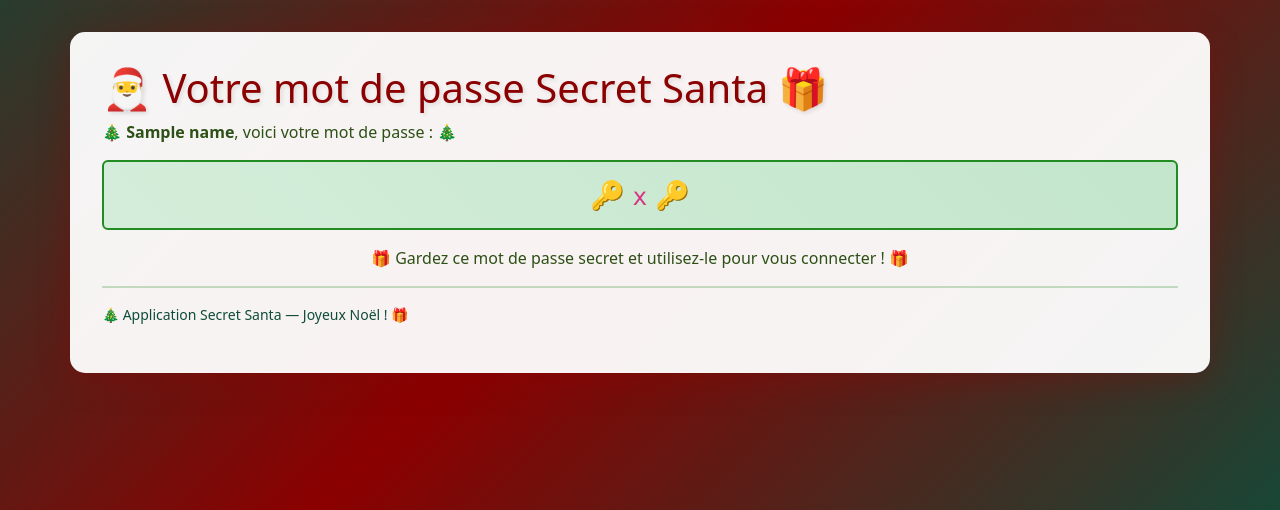
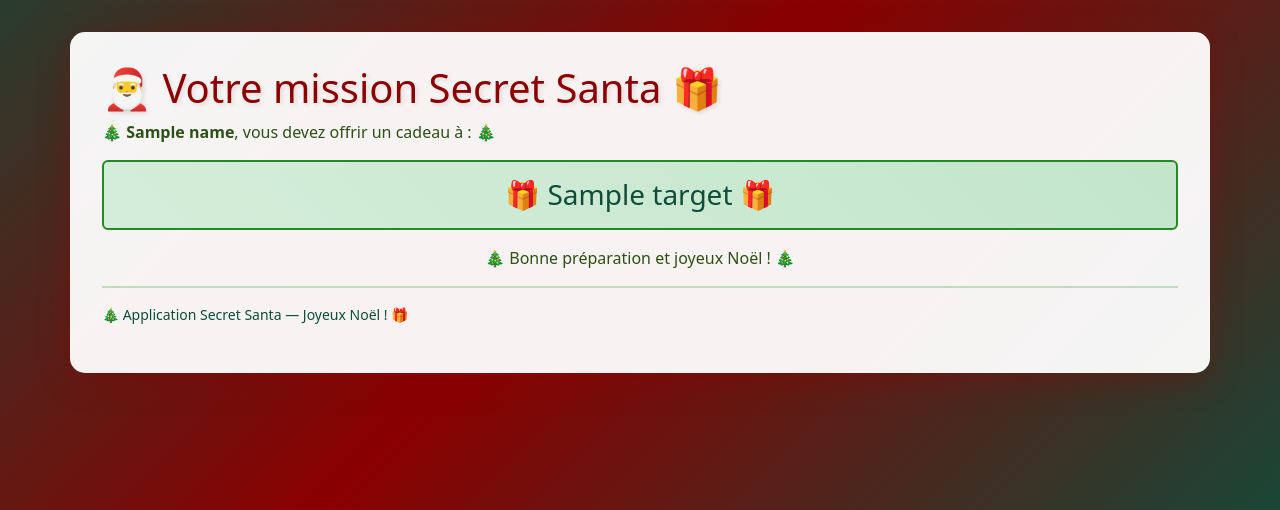
Before and after one commit to Hugo-S88/ssanta, a Flask app: template templates/participant_result.html in a window 1280 px wide. Shown: the part 213-723 px from the top of the page. Run offline with Flask 3, Linux system fonts and the light colour scheme; the template is opened without the code that fills it: most values are stand-ins (such as "Sample title", 1, 10 or a date in 2020); some libraries are stand-ins or nearby versions.

Commit message:
fix participant

```diff
--- a/app.py
+++ b/app.py
@@ -305,8 +305,8 @@ def participant_login():
 
         real = participants[name]["password"]
         if pwd.strip() == real:
-            password = participants[name]["password"]
-            return render_template("participant_result.html", name=name, password=password)
+            target = participants[name]["target"]
+            return render_template("participant_result.html", name=name, target=target)
         else:
             flash("Mot de passe incorrect.", "danger")
             return render_template("participant_login.html", names=names)
--- a/templates/participant_result.html
+++ b/templates/participant_result.html
@@ -1,9 +1,9 @@
 {% extends "base.html" %}
 {% block content %}
-  <h1>🎅 Votre mot de passe Secret Santa 🎁</h1>
-  <p>🎄 <strong>{{ name }}</strong>, voici votre mot de passe : 🎄</p>
-  <div class="alert alert-success" style="text-align: center; font-size: 1.5rem;">
-    <h3 class="mb-0">🔑 <code>{{ password }}</code> 🔑</h3>
+  <h1>🎅 Votre mission Secret Santa 🎁</h1>
+  <p>🎄 <strong>{{ name }}</strong>, vous devez offrir un cadeau à : 🎄</p>
+  <div class="alert alert-success" style="text-align: center; font-size: 1.8rem;">
+    <h3 class="mb-0">🎁 {{ target }} 🎁</h3>
   </div>
-  <p style="text-align: center;">🎁 Gardez ce mot de passe secret et utilisez-le pour vous connecter ! 🎁</p>
+  <p style="text-align: center;">🎄 Bonne préparation et joyeux Noël ! 🎄</p>
 {% endblock %}
```
